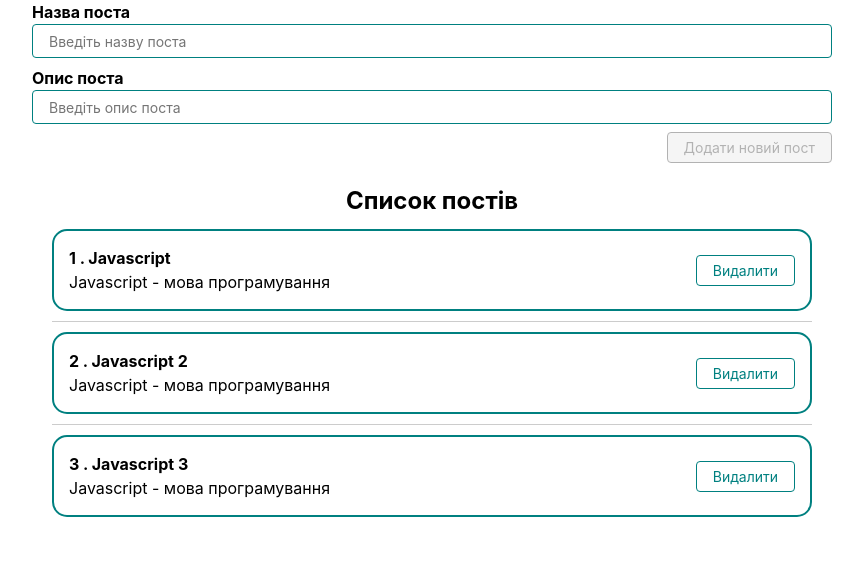
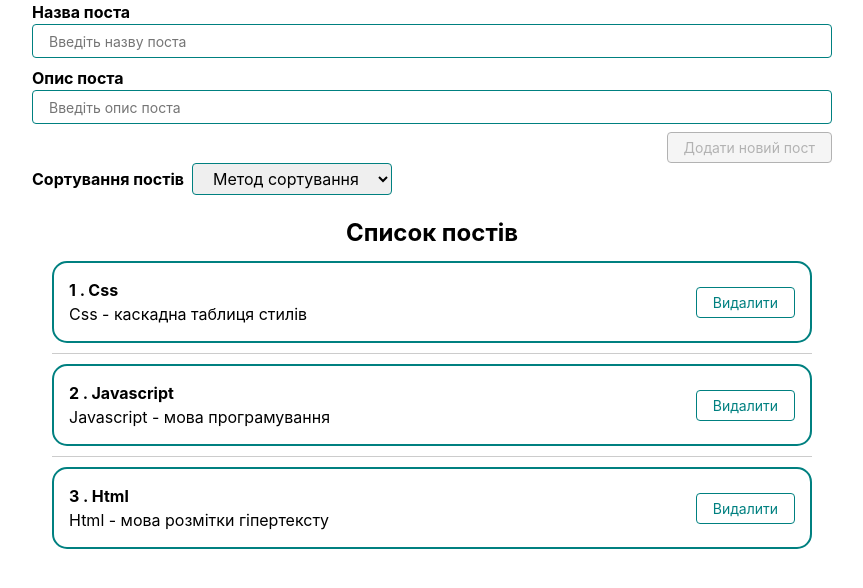
Before and after one commit to BogdanGrynjuk/app-posts, a React (Create React App) app: page / in a window 1280 px wide. Shown: the top 588 px of the page, without its empty margins (208-1071 px from the left). Built offline with nearby package versions, Linux system fonts and the light colour scheme.

Commit message:
adds GenericSelect and PostSelect

```diff
--- a/src/components/App.jsx
+++ b/src/components/App.jsx
@@ -2,16 +2,23 @@ import { useState } from "react";
 import PostForm from "./posts/PostForm";
 import PostList from "./posts/PostList";
 import EmptyPostListMessage from "./posts/EmptyPostListMessage";
+import PostSelect from "./posts/PostSelect";
 
 
 export const App = () => {
 
   const [posts, setPosts] = useState([
-    { id: "1", title: "Javascript", body: "Javascript - мова програмування" },
-    { id: "2", title: "Javascript 2", body: "Javascript - мова програмування" },
-    { id: "3", title: "Javascript 3", body: "Javascript - мова програмування" },
+    { id: "1", title: "Css", body: "Css - каскадна таблиця стилів" },
+    { id: "2", title: "Javascript", body: "Javascript - мова програмування" },
+    { id: "3", title: "Html", body: "Html - мова розмітки гіпертексту" },
 
   ]);
+
+  const [selectedSort, setSelectedSort] = useState('');
+
+
+
+
 
   const createPost = (newPost) => {
     setPosts([...posts, newPost]);
@@ -21,9 +28,15 @@ export const App = () => {
     setPosts(posts.filter(post => post.id !== postId));
   };
 
+  const sortPost = (sort) => {
+    setSelectedSort(sort);
+    setPosts([...posts].sort((a, b) => a[sort].localeCompare(b[sort])));
+  }
+
   return (
     <div style={{ width: '800px' }}>
       <PostForm createPost={createPost} />
+      <PostSelect selectedSort={selectedSort} sortPost={sortPost}/>
       {posts.length
         ? <PostList posts={posts} deletePost={deletePost} />
         : <EmptyPostListMessage />
--- a/src/components/posts/PostList/PostList.jsx
+++ b/src/components/posts/PostList/PostList.jsx
@@ -2,6 +2,7 @@ import React from 'react';
 import PropTypes from 'prop-types';
 import GenericList from 'components/ui/GenericList';
 import PostItem from '../PostItem';
+import css from './PostList.module.css';
 
 const PostList = ({ posts, deletePost }) => {
   return (
@@ -10,6 +11,7 @@ const PostList = ({ posts, deletePost }) => {
       renderItem={(post, index) => <PostItem post={post} number={index + 1} deletePost={deletePost}/>}
       keyExtractor={(post) => `post-${post.id}`}
       listName="Список постів"
+      customStyles={css}
     />
   );
 };
--- /dev/null
+++ b/src/components/posts/PostSelect/PostSelect.jsx
@@ -0,0 +1,29 @@
+import React from 'react';
+import PropTypes from 'prop-types';
+import GenerictSelect from 'components/ui/GenerictSelect';
+import css from './PostSelect.module.css';
+
+const PostSelect = ({ selectedSort, sortPost}) => {
+
+  const selectOptions = [
+    {value: "title", name: "За назвою"},
+    {value: "body", name: "За описом"}
+  ]
+  return (
+    <GenerictSelect
+      options={selectOptions}
+      defaultOption={"Метод сортування"}
+      label={"Сортування постів"}
+      value={selectedSort}
+      onChange={sortPost}
+      customStyles={css}
+    />
+  );
+}
+
+PostSelect.propTypes = {
+  selectedSort: PropTypes.string.isRequired,
+  sortPost: PropTypes.func.isRequired,
+};
+
+export default PostSelect;
--- /dev/null
+++ b/src/components/posts/PostSelect/PostSelect.module.css
@@ -0,0 +1,3 @@
+.label {}
+
+.select {}
--- /dev/null
+++ b/src/components/posts/PostSelect/index.js
@@ -0,0 +1 @@
+export { default } from './PostSelect';
--- /dev/null
+++ b/src/components/ui/GenerictSelect/GenericSelect.module.css
@@ -0,0 +1,15 @@
+.label {
+  display: flex;
+  column-gap: 8px;
+  align-items: center;
+
+  font-weight: bold;
+}
+
+.select {
+  padding: 4px 16px;
+  border: 1px solid teal;
+  border-radius: 4px;
+  font-weight: normal;
+  text-align: left;
+}
--- /dev/null
+++ b/src/components/ui/GenerictSelect/GenerictSelect.jsx
@@ -0,0 +1,52 @@
+import React from 'react';
+import PropTypes from 'prop-types';
+import classNames from 'classnames';
+import css from './GenericSelect.module.css';
+
+const GenericSelect = ({
+  options,
+  label,
+  defaultOption,
+  value,
+  onChange,
+  customStyles = {},
+}) => {
+  return (
+    <label className={classNames(css.label, customStyles.label)}>
+      {label}
+      <select
+        className={classNames(css.select, customStyles.select)}
+        value={value}
+        onChange={e => onChange(e.target.value)}
+      >
+        {defaultOption &&
+          <option
+            disabled
+            value=""
+          >
+            {defaultOption}
+          </option>
+        }
+        {options.map(option =>
+          <option key={option.value} value={option.value}>
+            {option.name}
+          </option>
+        )}
+      </select>
+    </label>
+  );
+}
+
+GenericSelect.propTypes = {
+  options: PropTypes.arrayOf(PropTypes.shape({
+    value: PropTypes.string.isRequired,
+    name: PropTypes.string.isRequired
+  })).isRequired,
+  label: PropTypes.string,
+  defaultOption: PropTypes.string,
+  value: PropTypes.string.isRequired,
+  onChange: PropTypes.func.isRequired,
+  customStyles: PropTypes.object,
+};
+
+export default GenericSelect;
--- /dev/null
+++ b/src/components/ui/GenerictSelect/index.js
@@ -0,0 +1 @@
+export { default } from './GenerictSelect';
```
